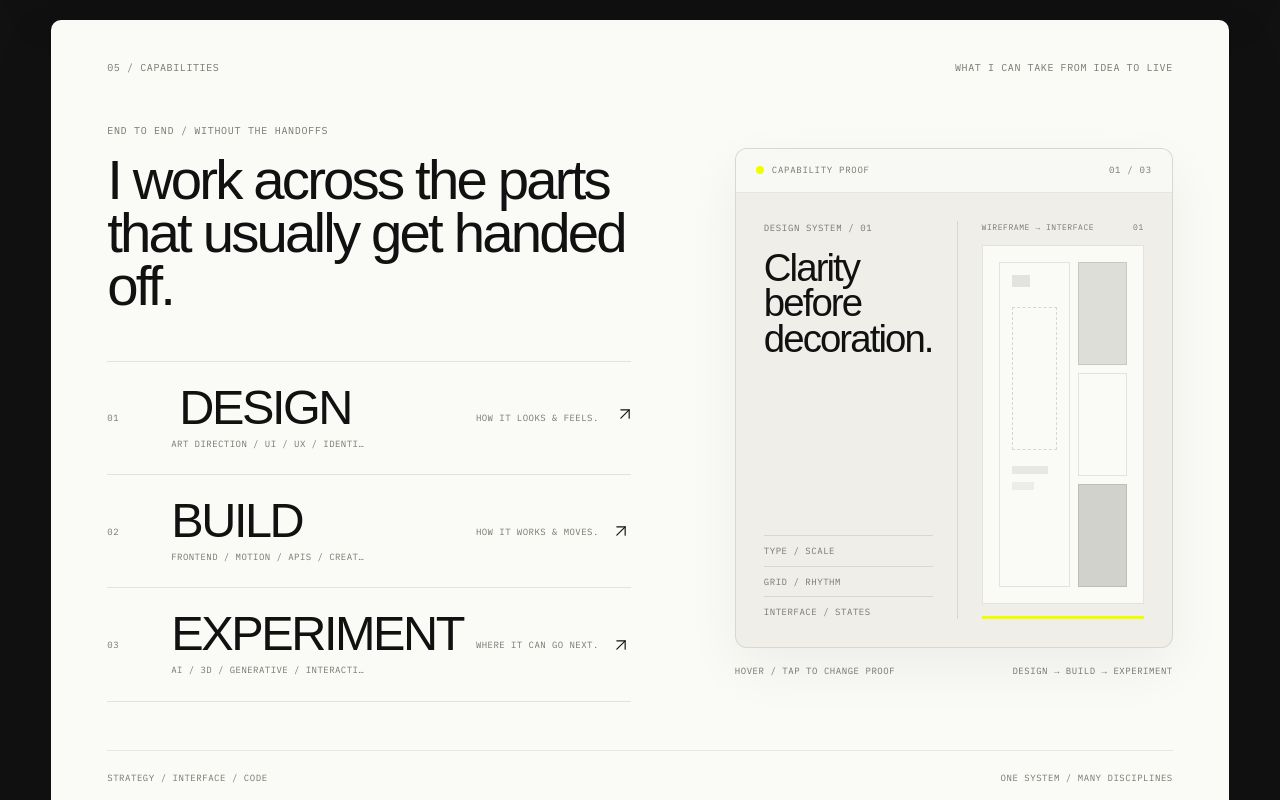
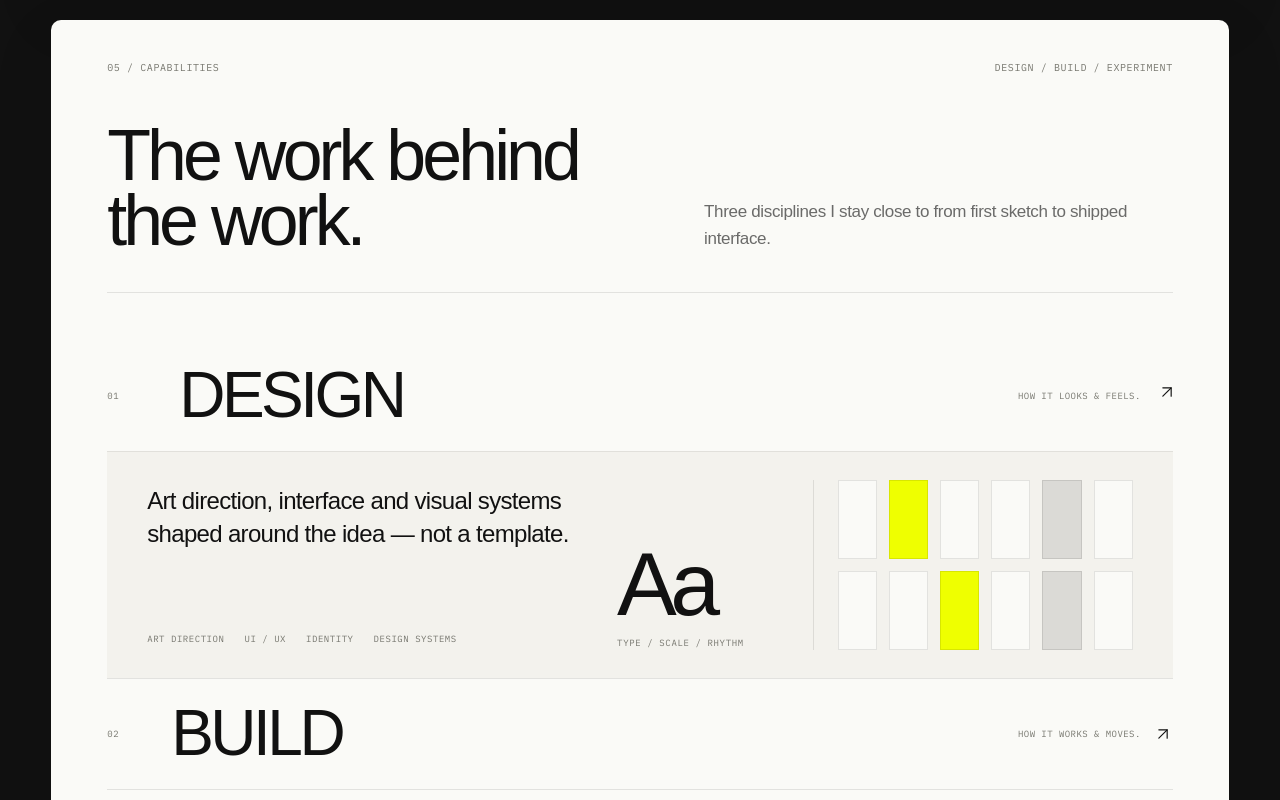
Before and after one commit to omeryigitler/Portfolio, a React (Vite) app: page / in a window 1280 px wide. Shown: the part 4100-4900 px from the top of the page. Built offline with nearby package versions, Linux system fonts and the light colour scheme; a web font is replaced by a local one.

Commit message:
design: differentiate capabilities with unfolding editorial rows

```diff
--- a/src/components/Archive.tsx
+++ b/src/components/Archive.tsx
@@ -8,13 +8,15 @@ const CAPABILITIES = [
     number: '01',
     label: 'DESIGN',
     note: 'HOW IT LOOKS & FEELS.',
-    services: ['ART DIRECTION', 'UI / UX', 'IDENTITY', 'SYSTEMS'],
+    description: 'Art direction, interface and visual systems shaped around the idea — not a template.',
+    services: ['ART DIRECTION', 'UI / UX', 'IDENTITY', 'DESIGN SYSTEMS'],
   },
   {
     id: 'build',
     number: '02',
     label: 'BUILD',
     note: 'HOW IT WORKS & MOVES.',
+    description: 'Frontend, motion and interaction built as part of the design rather than handed off later.',
     services: ['FRONTEND', 'MOTION', 'APIS', 'CREATIVE DEVELOPMENT'],
   },
   {
@@ -22,129 +24,114 @@ const CAPABILITIES = [
     number: '03',
     label: 'EXPERIMENT',
     note: 'WHERE IT CAN GO NEXT.',
+    description: 'New interaction models, AI, 3D and generative systems when the project benefits from them.',
     services: ['AI', '3D', 'GENERATIVE', 'INTERACTIVE SYSTEMS'],
   },
 ] as const;
 
 type CapabilityId = (typeof CAPABILITIES)[number]['id'];
 
-const ProofWindow: React.FC<{ active: CapabilityId }> = ({ active }) => (
-  <div className="relative h-[330px] overflow-hidden rounded-[12px] border border-ink/10 bg-[#efeee9] shadow-[0_20px_55px_rgba(17,17,17,0.055)] md:h-[420px] lg:h-[500px]">
-    <div className="flex h-11 items-center justify-between border-b border-ink/8 bg-canvas/90 px-4 font-mono text-[8px] uppercase tracking-[0.08em] text-muted-gray md:px-5 md:text-[9px]">
-      <div className="flex items-center gap-2">
-        <span className="h-2 w-2 rounded-full bg-acid" />
-        <span>CAPABILITY PROOF</span>
+type DetailProps = {
+  active: CapabilityId;
+};
+
+const DesignSignal: React.FC = () => (
+  <div className="grid h-full min-h-[150px] grid-cols-[0.8fr_1.2fr] gap-4 md:min-h-[170px] md:gap-6">
+    <div className="flex items-end border-r border-ink/10 pr-4 md:pr-6">
+      <div>
+        <span className="block text-[clamp(54px,7vw,108px)] font-[500] leading-[0.72] tracking-[-0.075em] text-ink">Aa</span>
+        <span className="mt-5 block font-mono text-[8px] uppercase tracking-[0.07em] text-muted-gray md:text-[9px]">TYPE / SCALE / RHYTHM</span>
       </div>
-      <span>{CAPABILITIES.find((item) => item.id === active)?.number} / 03</span>
+    </div>
+    <div className="grid grid-cols-6 gap-2 md:gap-3">
+      {Array.from({ length: 12 }).map((_, index) => (
+        <div
+          key={index}
+          className={`border border-ink/10 ${index === 1 || index === 8 ? 'bg-acid' : index === 4 || index === 10 ? 'bg-ink/10' : 'bg-canvas'}`}
+        />
+      ))}
+    </div>
+  </div>
+);
+
+const BuildSignal: React.FC = () => (
+  <div className="flex h-full min-h-[150px] flex-col justify-between bg-[#171717] p-5 text-white md:min-h-[170px] md:p-6">
+    <div className="flex items-center justify-between font-mono text-[8px] uppercase tracking-[0.07em] text-white/40 md:text-[9px]">
+      <span>INTERACTION.TSX</span>
+      <span>BUILD / 02</span>
     </div>
 
-    <AnimatePresence mode="wait" initial={false}>
-      {active === 'design' && (
+    <div className="space-y-2 font-mono text-[10px] leading-[1.5] text-white/72 md:text-[11px]">
+      <div><span className="mr-4 text-white/20">01</span>const experience = {'{'}</div>
+      <div className="pl-9"><span className="text-acid">interface</span>: 'clear',</div>
+      <div className="pl-9"><span className="text-acid">motion</span>: 'intentional',</div>
+      <div className="pl-9"><span className="text-acid">performance</span>: 'fast'</div>
+      <div><span className="mr-4 text-white/20">05</span>{'}'};</div>
+    </div>
+
+    <div className="flex items-center justify-between border-t border-white/10 pt-3 font-mono text-[8px] uppercase tracking-[0.07em] text-white/36">
+      <span>DESIGN → CODE → SHIP</span>
+      <span className="h-[3px] w-16 bg-acid" />
+    </div>
+  </div>
+);
+
+const ExperimentSignal: React.FC = () => (
+  <div className="relative h-full min-h-[150px] overflow-hidden border border-ink/10 bg-[#efeee9] md:min-h-[170px]">
+    <div
+      className="absolute inset-0 opacity-60"
+      style={{
+        backgroundImage:
+          'linear-gradient(rgba(17,17,17,0.075) 1px, transparent 1px), linear-gradient(90deg, rgba(17,17,17,0.075) 1px, transparent 1px)',
+        backgroundSize: '34px 34px',
+      }}
+    />
     <motion.div
-          key="design"
-          className="absolute inset-x-0 bottom-0 top-11 p-5 md:p-7"
-          initial={{ opacity: 0, x: 18 }}
-          animate={{ opacity: 1, x: 0 }}
-          exit={{ opacity: 0, x: -14 }}
-          transition={{ duration: 0.32, ease: [0.16, 1, 0.3, 1] }}
+      className="absolute left-[10%] top-[18%] h-[54%] w-[26%] rounded-[44%_56%_62%_38%] border border-ink/12 bg-[#d2d2cc]"
+      animate={{ rotate: [0, 4, -2, 0], borderRadius: ['44% 56% 62% 38%', '58% 42% 36% 64%', '44% 56% 62% 38%'] }}
+      transition={{ duration: 8, repeat: Infinity, ease: 'easeInOut' }}
+    />
+    <motion.div
+      className="absolute right-[12%] top-[24%] h-[46%] w-[32%] rounded-full border border-ink/10 bg-[#bebfba]"
+      animate={{ scale: [1, 1.04, 0.98, 1], x: [0, 8, -4, 0] }}
+      transition={{ duration: 7, repeat: Infinity, ease: 'easeInOut' }}
+    />
+    <div className="absolute left-[8%] top-[10%] font-mono text-[8px] uppercase tracking-[0.07em] text-muted-gray md:text-[9px]">GENERATIVE / INTERACTIVE</div>
+    <div className="absolute bottom-[10%] right-[8%] h-3 w-3 bg-acid" />
+  </div>
+);
+
+const CapabilityDetail: React.FC<DetailProps> = ({ active }) => {
+  const capability = CAPABILITIES.find((item) => item.id === active)!;
+
+  return (
+    <motion.div
+      key={active}
+      initial={{ opacity: 0, y: 12 }}
+      animate={{ opacity: 1, y: 0 }}
+      exit={{ opacity: 0, y: -8 }}
+      transition={{ duration: 0.28, ease: [0.16, 1, 0.3, 1] }}
+      className="grid gap-6 border-t border-ink/8 bg-[#f3f2ed] px-4 py-5 md:grid-cols-[0.9fr_1.1fr] md:px-8 md:py-7 lg:gap-12 lg:px-10"
     >
-          <div className="grid h-full grid-cols-[0.72fr_1.28fr] gap-4 md:gap-6">
-            <div className="flex flex-col justify-between border-r border-ink/10 pr-4 md:pr-6">
-              <div>
-                <p className="font-mono text-[8px] uppercase tracking-[0.07em] text-muted-gray md:text-[9px]">DESIGN SYSTEM / 01</p>
-                <p className="mt-4 max-w-[220px] text-[clamp(28px,3vw,52px)] leading-[0.92] tracking-[-0.05em] text-ink">Clarity before decoration.</p>
-              </div>
-              <div className="space-y-2 font-mono text-[8px] uppercase tracking-[0.06em] text-muted-gray md:text-[9px]">
-                <p className="border-t border-ink/10 pt-2">TYPE / SCALE</p>
-                <p className="border-t border-ink/10 pt-2">GRID / RHYTHM</p>
-                <p className="border-t border-ink/10 pt-2">INTERFACE / STATES</p>
+      <div className="flex flex-col justify-between gap-8 py-1">
+        <p className="max-w-[620px] text-[18px] leading-[1.38] tracking-[-0.028em] text-ink md:text-[22px] lg:text-[24px]">
+          {capability.description}
+        </p>
+        <div className="flex flex-wrap gap-x-5 gap-y-2 font-mono text-[8px] uppercase tracking-[0.06em] text-muted-gray md:text-[9px]">
+          {capability.services.map((service) => (
+            <span key={service}>{service}</span>
+          ))}
         </div>
       </div>
 
-            <div className="grid grid-rows-[auto_1fr_auto] gap-3">
-              <div className="flex items-center justify-between font-mono text-[7px] uppercase tracking-[0.07em] text-muted-gray md:text-[8px]"><span>WIREFRAME → INTERFACE</span><span>01</span></div>
-              <div className="grid grid-cols-12 gap-2 border border-ink/10 bg-canvas p-3 md:p-4">
-                <div className="col-span-7 border border-ink/10 p-3">
-                  <div className="h-3 w-2/5 bg-ink/10" />
-                  <div className="mt-5 h-[48%] border border-dashed border-ink/15" />
-                  <div className="mt-4 h-2 w-4/5 bg-ink/8" />
-                  <div className="mt-2 h-2 w-1/2 bg-ink/6" />
-                </div>
-                <div className="col-span-5 grid grid-rows-3 gap-2">
-                  <div className="border border-ink/10 bg-[#deded8]" />
-                  <div className="border border-ink/10 bg-canvas" />
-                  <div className="border border-ink/10 bg-[#d1d2cc]" />
-                </div>
-              </div>
-              <div className="h-[3px] w-full bg-acid" />
-            </div>
+      <div>
+        {active === 'design' && <DesignSignal />}
+        {active === 'build' && <BuildSignal />}
+        {active === 'experiment' && <ExperimentSignal />}
       </div>
     </motion.div>
-      )}
-
-      {active === 'build' && (
-        <motion.div
-          key="build"
-          className="absolute inset-x-0 bottom-0 top-11 bg-[#171717] p-5 text-white md:p-7"
-          initial={{ opacity: 0, x: 18 }}
-          animate={{ opacity: 1, x: 0 }}
-          exit={{ opacity: 0, x: -14 }}
-          transition={{ duration: 0.32, ease: [0.16, 1, 0.3, 1] }}
-        >
-          <div className="flex h-full flex-col justify-between">
-            <div className="flex items-center justify-between font-mono text-[8px] uppercase tracking-[0.08em] text-white/42 md:text-[9px]">
-              <span>BUILD / INTERACTION.TSX</span>
-              <div className="flex gap-1.5"><span className="h-2 w-2 rounded-full bg-white/20" /><span className="h-2 w-2 rounded-full bg-acid" /></div>
-            </div>
-
-            <div className="space-y-2.5 font-mono text-[10px] leading-[1.55] text-white/72 md:text-[12px] lg:text-[13px]">
-              <div><span className="mr-5 text-white/22">01</span>const interfaceSystem = {'{'}</div>
-              <div className="pl-10"><span className="text-acid">responsive</span>: true,</div>
-              <div className="pl-10"><span className="text-acid">motion</span>: 'purposeful',</div>
-              <div className="pl-10"><span className="text-acid">accessibility</span>: 'built-in',</div>
-              <div className="pl-10"><span className="text-acid">performance</span>: 'fast'</div>
-              <div><span className="mr-5 text-white/22">06</span>{'}'};</div>
-              <div className="pt-4"><span className="mr-5 text-white/22">08</span><span className="text-white">ship</span>(interfaceSystem);</div>
-            </div>
-
-            <div className="flex items-center justify-between border-t border-white/10 pt-3 font-mono text-[8px] uppercase tracking-[0.07em] text-white/36">
-              <span>FRONTEND / MOTION / APIS</span>
-              <span className="h-[3px] w-16 bg-acid" />
-            </div>
-          </div>
-        </motion.div>
-      )}
-
-      {active === 'experiment' && (
-        <motion.div
-          key="experiment"
-          className="absolute inset-x-0 bottom-0 top-11 overflow-hidden bg-[#e7e6e1] p-5 md:p-7"
-          initial={{ opacity: 0, x: 18 }}
-          animate={{ opacity: 1, x: 0 }}
-          exit={{ opacity: 0, x: -14 }}
-          transition={{ duration: 0.32, ease: [0.16, 1, 0.3, 1] }}
-        >
-          <div className="relative h-full overflow-hidden border border-ink/10 bg-canvas">
-            <div className="absolute inset-0 opacity-50" style={{ backgroundImage: 'linear-gradient(rgba(17,17,17,0.08) 1px, transparent 1px), linear-gradient(90deg, rgba(17,17,17,0.08) 1px, transparent 1px)', backgroundSize: '42px 42px' }} />
-            <motion.div
-              className="absolute left-[14%] top-[16%] h-[34%] w-[34%] rounded-[44%_56%_62%_38%] border border-ink/12 bg-[#d0d0ca]"
-              animate={{ rotate: [0, 5, -3, 0], borderRadius: ['44% 56% 62% 38%', '58% 42% 36% 64%', '44% 56% 62% 38%'] }}
-              transition={{ duration: 8, repeat: Infinity, ease: 'easeInOut' }}
-            />
-            <motion.div
-              className="absolute bottom-[14%] right-[12%] h-[42%] w-[38%] rounded-full border border-ink/10 bg-[#b8b9b3]"
-              animate={{ scale: [1, 1.04, 0.98, 1], x: [0, 8, -5, 0] }}
-              transition={{ duration: 7, repeat: Infinity, ease: 'easeInOut' }}
-            />
-            <div className="absolute left-[9%] top-[11%] font-mono text-[8px] uppercase tracking-[0.07em] text-muted-gray md:text-[9px]">GENERATIVE / INTERACTIVE / 03</div>
-            <div className="absolute bottom-[9%] left-[9%] max-w-[260px] text-[clamp(28px,3vw,50px)] leading-[0.92] tracking-[-0.05em] text-ink">Explore without losing the system.</div>
-            <div className="absolute right-[8%] top-[10%] h-3 w-3 bg-acid" />
-          </div>
-        </motion.div>
-      )}
-    </AnimatePresence>
-  </div>
   );
+};
 
 export const SystemMap: React.FC = () => {
   const [active, setActive] = useState<CapabilityId>('design');
@@ -157,56 +144,65 @@ export const SystemMap: React.FC = () => {
       <div className="mx-auto flex min-h-[calc(100svh-88px)] w-full max-w-[1580px] flex-col md:min-h-[calc(100svh-128px)]">
         <div className="flex items-center justify-between gap-8 font-mono text-[9px] uppercase tracking-[0.06em] text-muted-gray md:text-[10px]">
           <span>05 / CAPABILITIES</span>
-          <span className="hidden md:block">WHAT I CAN TAKE FROM IDEA TO LIVE</span>
+          <span className="hidden md:block">DESIGN / BUILD / EXPERIMENT</span>
         </div>
 
-        <div className="grid flex-1 items-center gap-12 py-12 lg:grid-cols-[1.08fr_0.92fr] lg:gap-16 xl:gap-24">
-          <div>
-            <div className="mb-10 max-w-[760px] md:mb-12">
-              <p className="font-mono text-[9px] uppercase tracking-[0.07em] text-muted-gray md:text-[10px]">END TO END / WITHOUT THE HANDOFFS</p>
-              <h2 className="mt-4 text-[clamp(38px,4.4vw,72px)] font-[500] leading-[0.94] tracking-[-0.05em] text-ink">
-                I work across the parts that usually get handed off.
+        <div className="flex flex-1 flex-col justify-center py-10 md:py-12">
+          <div className="mb-10 grid gap-6 border-b border-ink/10 pb-8 md:mb-12 md:grid-cols-[1.1fr_0.9fr] md:items-end md:pb-10">
+            <h2 className="max-w-[980px] text-[clamp(42px,5.6vw,90px)] font-[500] leading-[0.9] tracking-[-0.055em] text-ink">
+              The work behind the work.
             </h2>
+            <p className="max-w-[520px] text-[15px] leading-[1.55] tracking-[-0.02em] text-ink/62 md:justify-self-end md:text-[17px]">
+              Three disciplines I stay close to from first sketch to shipped interface.
+            </p>
           </div>
 
           <div className="border-b border-ink/10">
             {CAPABILITIES.map((capability) => {
               const isActive = active === capability.id;
+
               return (
+                <div key={capability.id} className="border-t border-ink/10 first:border-t-0">
                   <button
-                    key={capability.id}
                     type="button"
                     onMouseEnter={() => setActive(capability.id)}
                     onFocus={() => setActive(capability.id)}
                     onClick={() => setActive(capability.id)}
-                    className="group grid w-full grid-cols-[38px_minmax(0,1fr)_auto] items-center gap-3 border-t border-ink/10 py-5 text-left focus-visible:outline-2 focus-visible:outline-acid focus-visible:outline-offset-4 md:grid-cols-[52px_minmax(0,1fr)_220px_auto] md:py-6"
-                    aria-pressed={isActive}
+                    aria-expanded={isActive}
+                    className="group grid w-full grid-cols-[34px_minmax(0,1fr)_auto] items-center gap-3 py-5 text-left focus-visible:outline-2 focus-visible:outline-acid focus-visible:outline-offset-4 md:grid-cols-[52px_minmax(0,1fr)_260px_auto] md:py-7"
                   >
                     <span className="font-mono text-[8px] uppercase tracking-[0.06em] text-muted-gray md:text-[9px]">{capability.number}</span>
-                    <div className="min-w-0">
-                      <span className={`block text-[clamp(34px,3.8vw,66px)] font-[500] leading-[0.88] tracking-[-0.05em] text-ink transition-transform duration-300 ease-[0.16,1,0.3,1] ${isActive ? 'translate-x-2' : 'group-hover:translate-x-2'}`}>{capability.label}</span>
-                      <span className="mt-2 block truncate font-mono text-[8px] uppercase tracking-[0.05em] text-muted-gray md:text-[9px]">{capability.services.join(' / ')}</span>
+                    <span
+                      className={`text-[clamp(38px,5vw,82px)] font-[500] leading-[0.84] tracking-[-0.055em] text-ink transition-transform duration-300 ease-[0.16,1,0.3,1] ${
+                        isActive ? 'translate-x-2' : 'group-hover:translate-x-2'
+                      }`}
+                    >
+                      {capability.label}
+                    </span>
+                    <span className="hidden text-right font-mono text-[8px] uppercase tracking-[0.05em] text-muted-gray md:block md:text-[9px]">
+                      {capability.note}
+                    </span>
+                    <ArrowUpRight
+                      size={20}
+                      strokeWidth={1.4}
+                      className={`text-ink transition-transform duration-300 ease-[0.16,1,0.3,1] ${
+                        isActive ? 'translate-x-1 -translate-y-1' : 'group-hover:translate-x-1 group-hover:-translate-y-1'
+                      }`}
+                    />
+                  </button>
+
+                  <AnimatePresence initial={false}>
+                    {isActive && <CapabilityDetail active={capability.id} />}
+                  </AnimatePresence>
                 </div>
-                    <span className="hidden text-right font-mono text-[8px] uppercase tracking-[0.05em] text-muted-gray md:block md:text-[9px]">{capability.note}</span>
-                    <ArrowUpRight size={20} strokeWidth={1.4} className={`text-ink transition-transform duration-300 ease-[0.16,1,0.3,1] ${isActive ? 'translate-x-1 -translate-y-1' : 'group-hover:translate-x-1 group-hover:-translate-y-1'}`} />
-                  </button>
               );
             })}
           </div>
         </div>
 
-          <div className="lg:pl-2">
-            <ProofWindow active={active} />
-            <div className="mt-4 flex items-center justify-between font-mono text-[8px] uppercase tracking-[0.06em] text-muted-gray md:text-[9px]">
-              <span>HOVER / TAP TO CHANGE PROOF</span>
-              <span>DESIGN → BUILD → EXPERIMENT</span>
-            </div>
-          </div>
-        </div>
-
         <div className="flex items-end justify-between gap-8 border-t border-ink/8 pt-5 font-mono text-[8px] uppercase tracking-[0.06em] text-muted-gray md:text-[9px]">
           <span>STRATEGY / INTERFACE / CODE</span>
-          <span className="hidden md:block">ONE SYSTEM / MANY DISCIPLINES</span>
+          <span className="hidden md:block">OPEN A ROW / SEE THE DISCIPLINE</span>
         </div>
       </div>
     </section>
```
Lines whose indentation alone changed are shown as unchanged.
